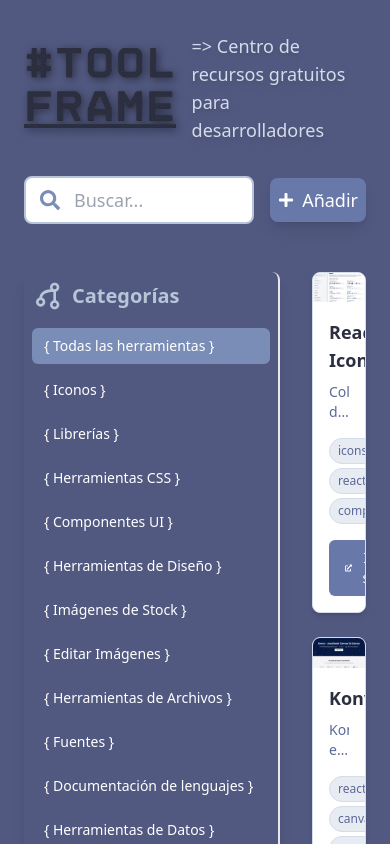
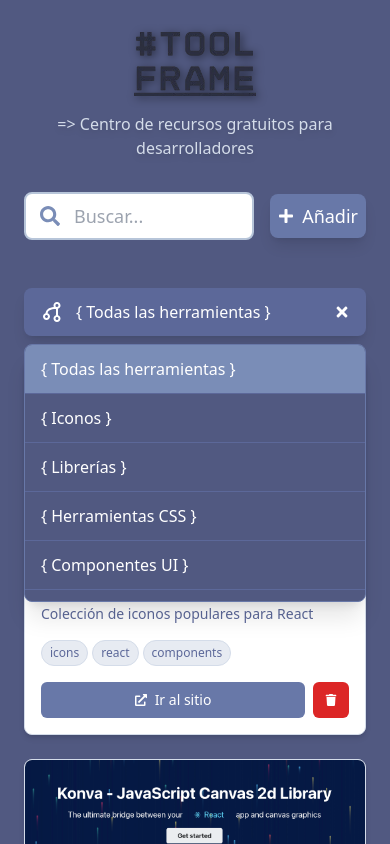
Before and after one commit to ezecoeli/ToolFrame, a React (Vite) app: page / in a window 390 px wide. Both pictures are taken after a click on the button "{ Todas las herramientas }". Shown: the top 844 px of the page. Built offline with nearby package versions, Linux system fonts and the light colour scheme.

Commit message:
responsive

```diff
--- a/src/components/CategoryFilter.jsx
+++ b/src/components/CategoryFilter.jsx
@@ -1,7 +1,8 @@
-import React from 'react';
+import React, { useState } from 'react';
 import { useTranslation } from '../hooks/useTranslations';
 import { getCategoryName } from '../utils/constants';
 import { BiGitBranch } from "react-icons/bi";
+import { FaBars, FaTimes } from "react-icons/fa";
 
 const CategoryFilter = ({
   categories,
@@ -9,11 +10,19 @@ const CategoryFilter = ({
   onCategoryChange
 }) => {
   const { t, language } = useTranslation();
+  const [isMenuOpen, setIsMenuOpen] = useState(false);
+
+  const handleCategorySelect = (category) => {
+    onCategoryChange(category);
+    setIsMenuOpen(false);
+  };
 
   return (
-    <div className="border-r-2 rounded-lg p-2 shadow-lg">
+    <>
+      {/* Desktop - Sidebar normal */}
+      <div className="hidden lg:block border-r-2 rounded-lg p-2 shadow-lg">
         <div className="mb-4">
-        <h3 className="text-xl  font-bold text-east-bay-300 flex items-center">
+          <h3 className="text-xl font-bold text-east-bay-300 flex items-center">
             <BiGitBranch style={{ transform: 'rotate(180deg)' }} className="w-8 h-8 font-bold inline-block mr-2" />
             {t('categories')}
           </h3>
@@ -21,7 +30,7 @@ const CategoryFilter = ({
         <div className="space-y-2">
           {/* All categories option */}
           <button
-          onClick={() => onCategoryChange('all')}
+            onClick={() => handleCategorySelect('all')}
             className={`w-full text-left px-3 py-2 rounded-md text-sm transition-colors duration-200 ${
               selectedCategory === 'all'
                 ? 'bg-east-bay-500 text-white'
@@ -35,7 +44,7 @@ const CategoryFilter = ({
           {categories.map((category) => (
             <button
               key={category}
-            onClick={() => onCategoryChange(category)}
+              onClick={() => handleCategorySelect(category)}
               className={`w-full text-left px-3 py-2 rounded-md text-sm transition-colors duration-200 ${
                 selectedCategory === category
                   ? 'bg-east-bay-500 text-white'
@@ -47,6 +56,67 @@ const CategoryFilter = ({
           ))}
         </div>
       </div>
+
+      {/* Mobile - Dropdown Menu */}
+      <div className="lg:hidden mb-6">
+        {/* Menu Button */}
+        <button
+          onClick={() => setIsMenuOpen(!isMenuOpen)}
+          className="w-full bg-east-bay-700 text-white px-4 py-3 rounded-lg flex items-center justify-between shadow-lg transition-colors duration-200 hover:bg-east-bay-600"
+        >
+          <div className="flex items-center">
+            <BiGitBranch style={{ transform: 'rotate(180deg)' }} className="w-6 h-6 mr-3" />
+            <span className="font-medium">
+              {selectedCategory === 'all'
+                ? t('allCategories')
+                : getCategoryName(selectedCategory, language)
+              }
+            </span>
+          </div>
+          {isMenuOpen ? (
+            <FaTimes className="w-4 h-4" />
+          ) : (
+            <FaBars className="w-4 h-4" />
+          )}
+        </button>
+
+        {/* Dropdown Menu */}
+        {isMenuOpen && (
+          <div className="absolute z-50 mt-2 w-full bg-east-bay-800 rounded-lg shadow-xl border border-east-bay-600 overflow-hidden">
+            <div className="max-h-64 overflow-y-auto">
+              {/* All categories option */}
+              <button
+                onClick={() => handleCategorySelect('all')}
+                className={`w-full text-left px-4 py-3 transition-colors duration-200 border-b border-east-bay-700 ${
+                  selectedCategory === 'all'
+                    ? 'bg-east-bay-500 text-white'
+                    : 'text-white hover:bg-east-bay-600'
+                }`}
+              >
+                {t('allCategories')}
+              </button>
+
+              {/* Category options */}
+              {categories.map((category, index) => (
+                <button
+                  key={category}
+                  onClick={() => handleCategorySelect(category)}
+                  className={`w-full text-left px-4 py-3 transition-colors duration-200 ${
+                    index < categories.length - 1 ? 'border-b border-east-bay-700' : ''
+                  } ${
+                    selectedCategory === category
+                      ? 'bg-east-bay-500 text-white'
+                      : 'text-white hover:bg-east-bay-600'
+                  }`}
+                >
+                  {getCategoryName(category, language)}
+                </button>
+              ))}
+            </div>
+          </div>
+        )}
+      </div>
+    </>
   );
 };
 
--- a/src/components/MainContent.jsx
+++ b/src/components/MainContent.jsx
@@ -20,11 +20,11 @@ const MainContent = ({
     <div className="px-6 py-8 max-w-none">
       {/* Header */}
       <div className="mb-12">
-        <div className="flex items-center flex-1 mb-8">
+        <div className="flex flex-col sm:flex-row items-center flex-1 mb-8">
           <img
             src="/src/assets/TF-logo.png"
             alt="ToolFrame"
-            className="h-20 w-auto mr-4 drop-shadow-lg"
+            className="h-16 sm:h-20 w-auto mb-4 sm:mb-0 sm:mr-4 drop-shadow-lg"
             style={{
               filter: 'drop-shadow(2px 2px 4px rgba(0,0,0,0.5))'
             }}
@@ -34,8 +34,8 @@ const MainContent = ({
             }}
           />
 
-          <div>
-            <p className="text-east-bay-200 text-lg font-medium drop-shadow-md">
+          <div className="text-center sm:text-left">
+            <p className="text-east-bay-200 text-base sm:text-lg font-medium drop-shadow-md">
               {t('logoDescription')}
             </p>
           </div>
@@ -49,10 +49,19 @@ const MainContent = ({
         />
       </div>
 
+      {/* Mobile Category Filter */}
+      <div className="lg:hidden relative">
+        <CategoryFilter
+          categories={categories}
+          selectedCategory={selectedCategory}
+          onCategoryChange={onCategoryChange}
+        />
+      </div>
+
       {/* Content Grid */}
       <div className="flex gap-8">
-        {/* Sidebar */}
-        <aside className="w-64 flex-shrink-0">
+        {/* Desktop Sidebar */}
+        <aside className="hidden lg:block w-64 flex-shrink-0">
           <CategoryFilter
             categories={categories}
             selectedCategory={selectedCategory}
```
Lines whose indentation alone changed are shown as unchanged.
